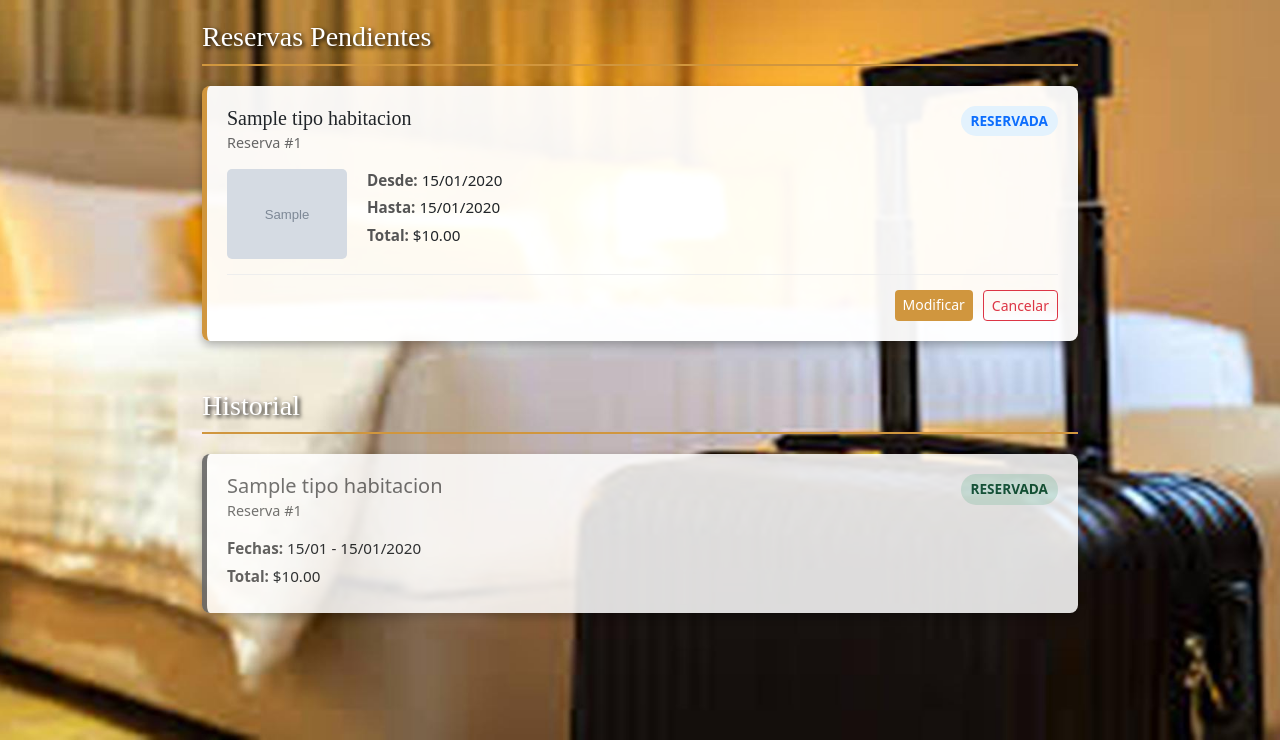
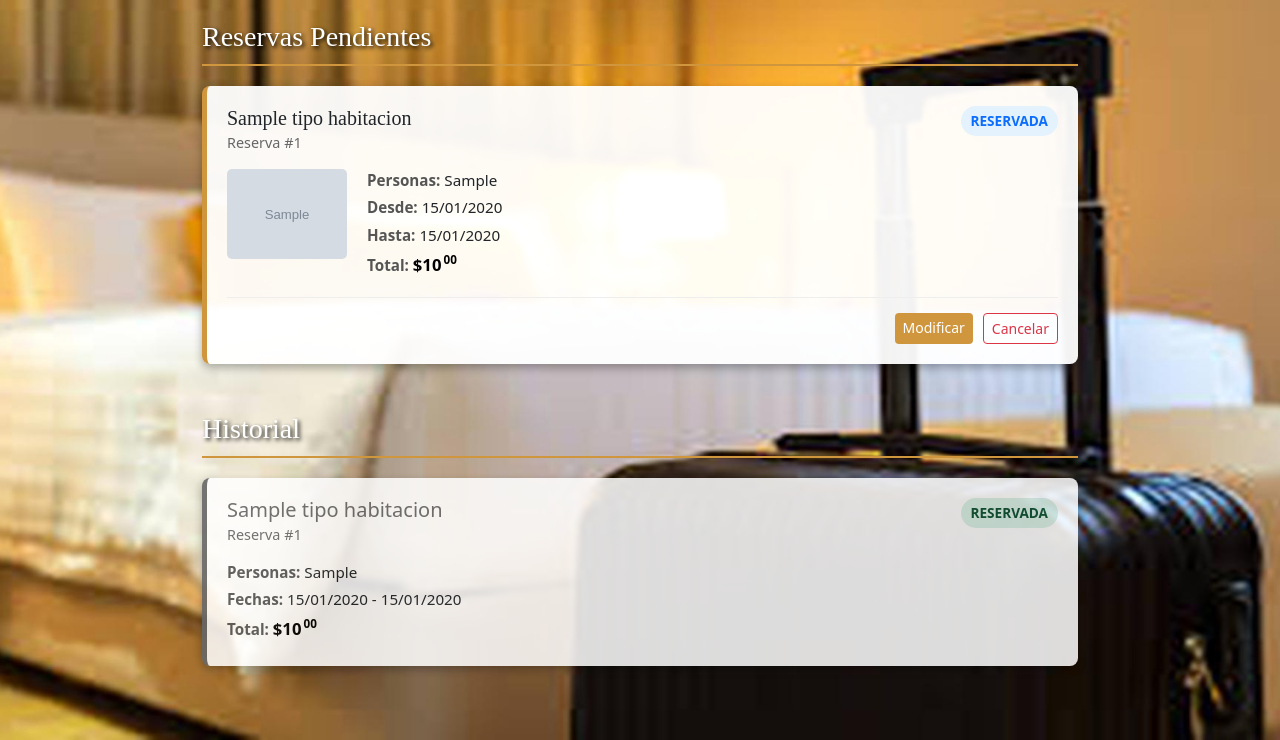
Before and after one commit to virginialatanzi01/SGDPV, a Flask app: template templates/mis_reservas.html in a window 1280 px wide. Shown: the part 60-800 px from the top of the page. Run offline with Flask 3, Linux system fonts and the light colour scheme; the template is opened without the code that fills it: most values are stand-ins (such as "Sample title", 1, 10 or a date in 2020); grey boxes marked "Sample" are stand-in pictures.

Commit message:
Resuelto cant de personas en Mis reservas

```diff
--- a/app.py
+++ b/app.py
@@ -352,6 +352,7 @@ def previsualizar_reserva():
     fecha_hasta = request.form['fecha_hasta']
     precio_total = request.form['precio_total']
     cantidad_noches = request.form['cantidad_noches']
+    cantidad_personas = request.form['cantidad_personas']
     tipo_habitacion = TipoHabitacionLogic.get_one_tipo(tipo_id)
     return render_template('resumen_reserva.html',
                            persona=persona_logueada,
@@ -359,7 +360,8 @@ def previsualizar_reserva():
                            fecha_desde=fecha_desde,
                            fecha_hasta=fecha_hasta,
                            precio_total=precio_total,
-                           cantidad_noches=cantidad_noches)
+                           cantidad_noches=cantidad_noches,
+                           cantidad_personas = cantidad_personas)
 
 @app.route('/confirmar_reserva', methods=['POST'])
 def confirmar_reserva():
@@ -370,13 +372,15 @@ def confirmar_reserva():
     fecha_desde = datetime.strptime(request.form['fecha_desde'], '%Y-%m-%d').date()
     fecha_hasta = datetime.strptime(request.form['fecha_hasta'], '%Y-%m-%d').date()
     precio_total = float(request.form['precio_total'])
+    cantidad_personas = int(request.form['cantidad_personas'])
     try:
         reserva = EstadiaLogic.crear_reserva(
             persona_id=persona_logueada.id,
             tipo_id=tipo_id,
             f_ingreso=fecha_desde,
             f_egreso=fecha_hasta,
-            precio_total=precio_total
+            precio_total=precio_total,
+            cantidad_personas=cantidad_personas
         )
         tipo_habitacion = TipoHabitacionLogic.get_one_tipo(tipo_id)
 
@@ -431,9 +435,10 @@ def modificar_reserva(id):
     if request.method == 'GET':
         form.fecha_desde.data = reserva.fecha_ingreso
         form.fecha_hasta.data = reserva.fecha_egreso
-        form.cantidad_personas.data = 1
+        form.cantidad_personas.data = reserva.cantidad_personas
     fecha_hoy = date.today().strftime('%Y-%m-%d')
     if request.method == 'POST' and form.validate_on_submit():
+        nueva_cantidad_personas = form.cantidad_personas.data
         # 1. Validar Personas vs Capacidad Habitación
         if form.cantidad_personas.data > reserva.tipo_habitacion.capacidad_personas:
             error_msg = f"Esta habitación ({reserva.tipo_habitacion.denominacion}) solo permite hasta {reserva.tipo_habitacion.capacidad_personas} personas. Para más personas, cancele y reserve otra."
@@ -449,7 +454,7 @@ def modificar_reserva(id):
             return render_template('modificar_reserva.html', form=form, reserva=reserva, hoy=fecha_hoy,
                                    error="La salida debe ser posterior al ingreso.", persona_logueada=persona_logueada)
         # 3. Intentar Modificar (Lógica valida disponibilidad)
-        exito, mensaje = EstadiaLogic.modificar_reserva(id, f_desde, f_hasta)
+        exito, mensaje = EstadiaLogic.modificar_reserva(id, f_desde, f_hasta, nueva_cantidad_personas)
         if exito:
             return render_template('mensaje.html',
                                    mensaje="Reserva modificada exitosamente",
--- a/entity_models/estadia_model.py
+++ b/entity_models/estadia_model.py
@@ -9,6 +9,7 @@ class Estadia(db.Model):
     fecha_egreso = db.Column(db.Date, nullable=False)
     estado = db.Column(db.String(50), nullable=False)  # 'Reservada', 'En curso', 'Finalizada', 'Cancelada'
     precio_total = db.Column(db.Float, nullable=False)
+    cantidad_personas = db.Column(db.Integer, nullable=False)
 
     persona_id = db.Column(db.Integer, db.ForeignKey('persona.id'), nullable=False)
     tipo_habitacion_id = db.Column(db.Integer, db.ForeignKey('tipo_habitacion.id'), nullable=False)
--- a/templates/mis_reservas.html
+++ b/templates/mis_reservas.html
@@ -34,11 +34,11 @@
             margin-bottom: 20px;
             box-shadow: 0px 4px 10px rgba(0,0,0,0.3);
             position: relative;
-            border-left: 5px solid #D0963E; /* Borde dorado para activas */
+            border-left: 5px solid #D0963E;
         }
 
         .reserva-card.historica {
-            border-left: 5px solid #666; /* Borde gris para históricas */
+            border-left: 5px solid #666;
             opacity: 0.9;
         }
 
@@ -66,6 +66,21 @@
 
         .info-item { margin-bottom: 5px; font-size: 0.95em; }
         .info-label { font-weight: bold; color: #555; }
+
+        /* Estilo para precio y centavos */
+        .reserva-price {
+            font-weight: bold;
+            color: black;
+            display: inline-flex;
+            align-items: center;
+            font-size: 1.1em;
+        }
+        .cents {
+            font-size: 0.7em;
+            position: relative;
+            top: -0.5em; /* Superíndice */
+            margin-left: 2px;
+        }
 
         .reserva-actions {
             margin-top: 15px;
@@ -115,9 +130,18 @@
                 <div class="reserva-body">
                     <img src="{{ url_for('static', filename='imagenes_tipos_habitaciones/' + r.tipo_habitacion.nombre_imagen) }}" class="reserva-img">
                     <div>
+                        <div class="info-item"><span class="info-label">Personas:</span> {{ r.cantidad_personas }}</div>
                         <div class="info-item"><span class="info-label">Desde:</span> {{ r.fecha_ingreso.strftime('%d/%m/%Y') }}</div>
                         <div class="info-item"><span class="info-label">Hasta:</span> {{ r.fecha_egreso.strftime('%d/%m/%Y') }}</div>
-                        <div class="info-item"><span class="info-label">Total:</span> ${{ "{:.2f}".format(r.precio_total) }}</div>
+
+                        {% set precio_total_str = "{:.2f}".format(r.precio_total) %}
+                        {% set partes = precio_total_str.split('.') %}
+                        <div class="info-item">
+                            <span class="info-label">Total:</span>
+                            <span class="reserva-price">
+                                ${{ partes[0] }}<sup class="cents">{{ partes[1] }}</sup>
+                            </span>
+                        </div>
                     </div>
                 </div>
 
@@ -146,8 +170,21 @@
 
                 <div class="reserva-body">
                     <div>
-                        <div class="info-item"><span class="info-label">Fechas:</span> {{ r.fecha_ingreso.strftime('%d/%m') }} - {{ r.fecha_egreso.strftime('%d/%m/%Y') }}</div>
-                        <div class="info-item"><span class="info-label">Total:</span> ${{ "{:.2f}".format(r.precio_total) }}</div>
+                        <div class="info-item"><span class="info-label">Personas:</span> {{ r.cantidad_personas }}</div>
+
+                        <div class="info-item">
+                            <span class="info-label">Fechas:</span>
+                            {{ r.fecha_ingreso.strftime('%d/%m/%Y') }} - {{ r.fecha_egreso.strftime('%d/%m/%Y') }}
+                        </div>
+
+                        {% set precio_total_str = "{:.2f}".format(r.precio_total) %}
+                        {% set partes = precio_total_str.split('.') %}
+                        <div class="info-item">
+                            <span class="info-label">Total:</span>
+                            <span class="reserva-price">
+                                ${{ partes[0] }}<sup class="cents">{{ partes[1] }}</sup>
+                            </span>
+                        </div>
                     </div>
                 </div>
             </div>
```
Also changed, not shown: logic/estadia_logic.py (+5 -3 lines), migrations/versions/f12e4d780043_agregar_campo_cantidad_personas_a_.py (added, +32 -0 lines), templates/mensaje.html (+6 -3 lines), templates/resumen_reserva.html (+10 -3 lines).
